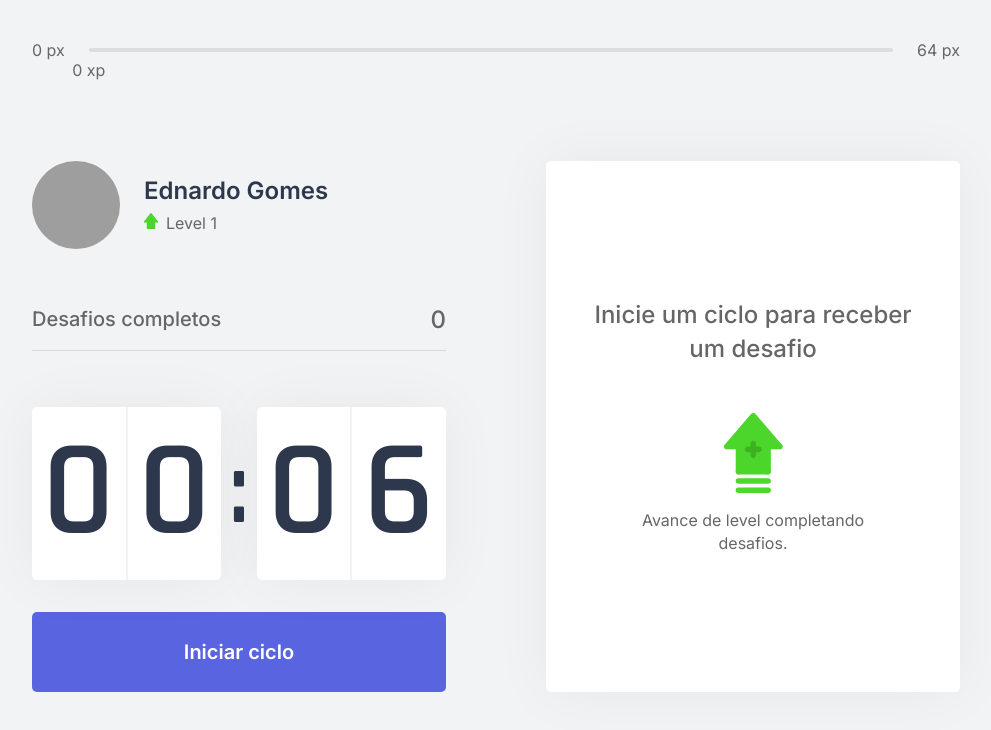
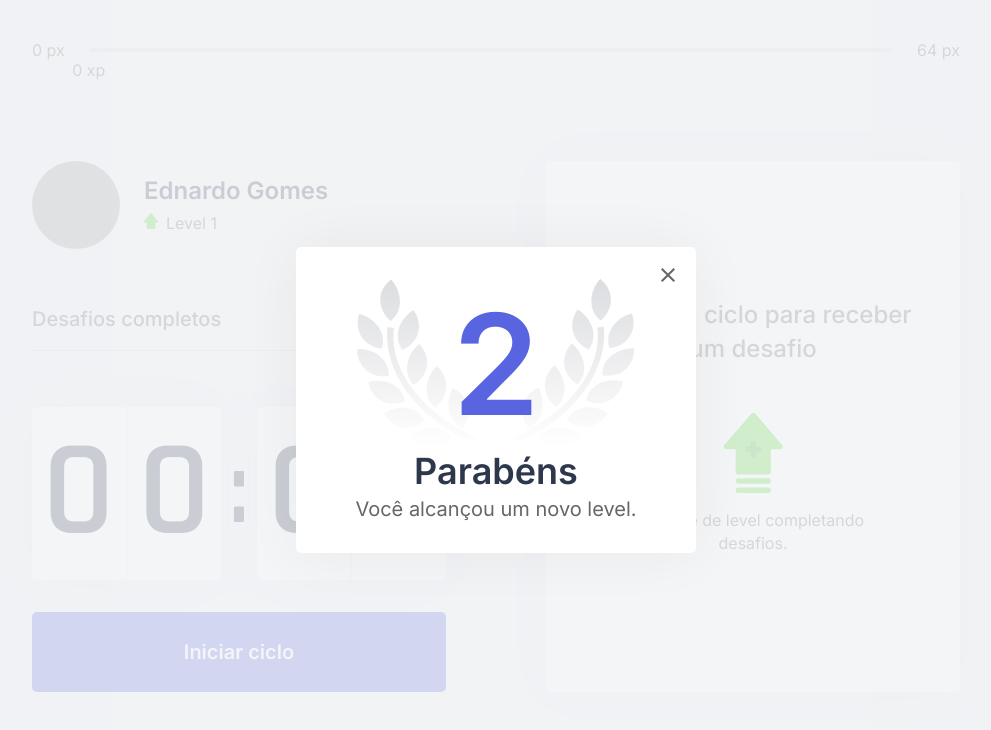
Before and after one commit to Nardogomes/moveit-next, a Next.js app: page / in a window 1280 px wide. Shown: the top 730 px of the page, without its empty margins (144-1135 px from the left). Built offline with nearby package versions, Linux system fonts and the light colour scheme; grey boxes are pictures that could not be loaded.

Commit message:
Criando o componente LevelUpModal.tsx e seu arquivo de estilização LevelUpModal.module.css.

```diff
--- /dev/null
+++ b/src/components/LevelUpModal.tsx
@@ -0,0 +1,18 @@
+import styles from '../styles/components/LevelUpModal.module.css'
+
+export function LevelUpModal() {
+    return (
+        <div className={styles.overlay}>
+            <div className={styles.container}>
+                <header>2</header>
+
+                <strong>Parabéns</strong>
+                <p>Você alcançou um novo level.</p>
+
+                <button type="button">
+                    <img src="/icons/close.svg" alt="Fachar modal"/>
+                </button>
+            </div>
+        </div>
+    )
+}
--- a/src/contexts/ChallengesContext.tsx
+++ b/src/contexts/ChallengesContext.tsx
@@ -1,6 +1,7 @@
 import { createContext, useState, ReactNode, useEffect } from 'react'
 import Cookies from 'js-cookie'
 import challenges from '../../challenges.json'
+import { LevelUpModal } from '../components/LevelUpModal'
 
 interface Challenge {
   type: 'body' | 'eye',
@@ -105,6 +106,8 @@
       }}
     >
       {children}
+
+      <LevelUpModal />
     </ChallengesContext.Provider>
   )
 }
--- /dev/null
+++ b/src/styles/components/LevelUpModal.module.css
@@ -0,0 +1,51 @@
+.overlay {
+    background: rgba(242, 243, 245, 0.8);
+    position: fixed;
+    top: 0;
+    bottom: 0;
+    right: 0;
+    left: 0;
+
+    display: flex;
+    justify-content: center;
+    align-items: center;
+}
+
+.container {
+    background: var(--white);
+    width: 100%;
+    max-width: 400px;
+    padding: 2rem 3rem;
+    border-radius: 5px;
+    box-shadow: 0 0 60px rgba(0, 0, 0, 0.05);
+    text-align: center;
+    position: relative;
+}
+
+.container header {
+    font-size: 8.75rem;
+    font-weight: 600;
+    color: var(--blue);
+    background: url('/icons/levelup.svg') no-repeat center;
+    background-size: contain;
+}
+
+.container strong {
+    font-size: 2.25rem;
+    color: var(--title);
+}
+
+.container p {
+    font-size: 1.25rem;
+    color: var(--text);
+    margin-top: 0.25rem;
+}
+
+.container button {
+    position: absolute;
+    right: 0.5rem;
+    top: 0.5rem;
+    background: transparent;
+    border: 0;
+    font-size: 0;
+}
```
